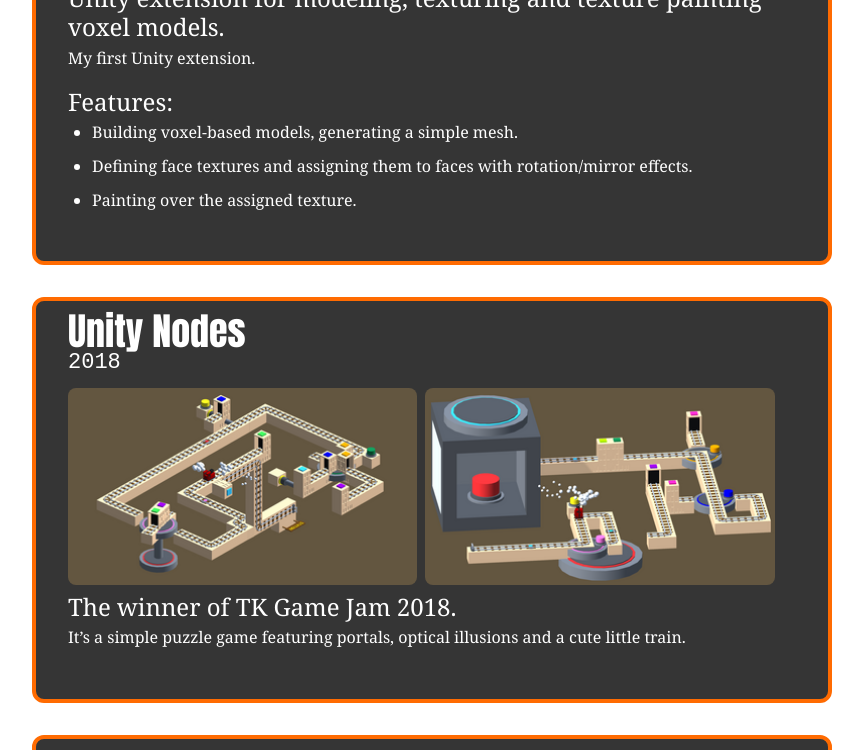
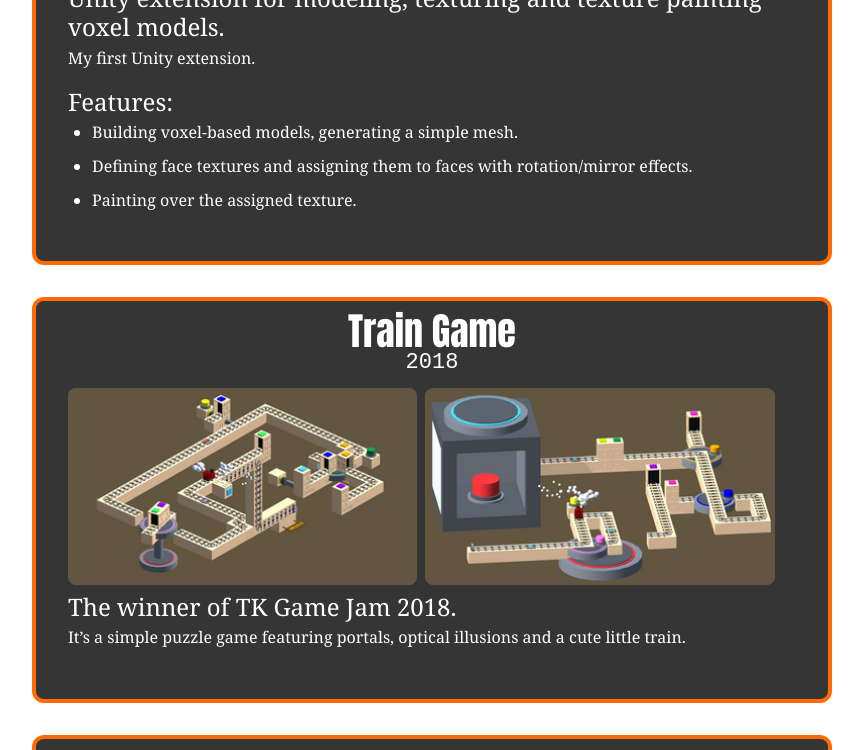
Before and after one commit to juna8001/juna8001.github.io, a Jekyll site: the page built from pages/personal.md, in a window 1280 px wide, cut to the strip 1144-1894 px from the top of the page. Shown: the whole strip, without its empty margins (208-1071 px from the left). Built offline with Jekyll 4.4.1, drawn with Linux system fonts in a browser that asks for light colours.

Commit message:
fix style

```diff
--- a/_includes/project_preview.html
+++ b/_includes/project_preview.html
@@ -69,14 +69,14 @@
     .project-title {
         font-family: var(--reckoner);
         font-size: 38px;
-        align-self: center;
+        justify-self: center;
         margin: 0px;
         color: var(--main-color);
         font-weight: normal;
     }
 
     .project-panel h3.project-year {
-        align-self: center;
+        justify-self: center;
         font-family: monospace;
         font-size: 22px;
         margin-top: -5px;
--- a/pages/personal.md
+++ b/pages/personal.md
@@ -21,7 +21,7 @@
 %}
 
 {% include project_preview.html
-    title="Unity Nodes"
+    title="Train Game"
     year="2018"
     description="personal/Train.md"
     image1="../assets/train/train1.png"
```
